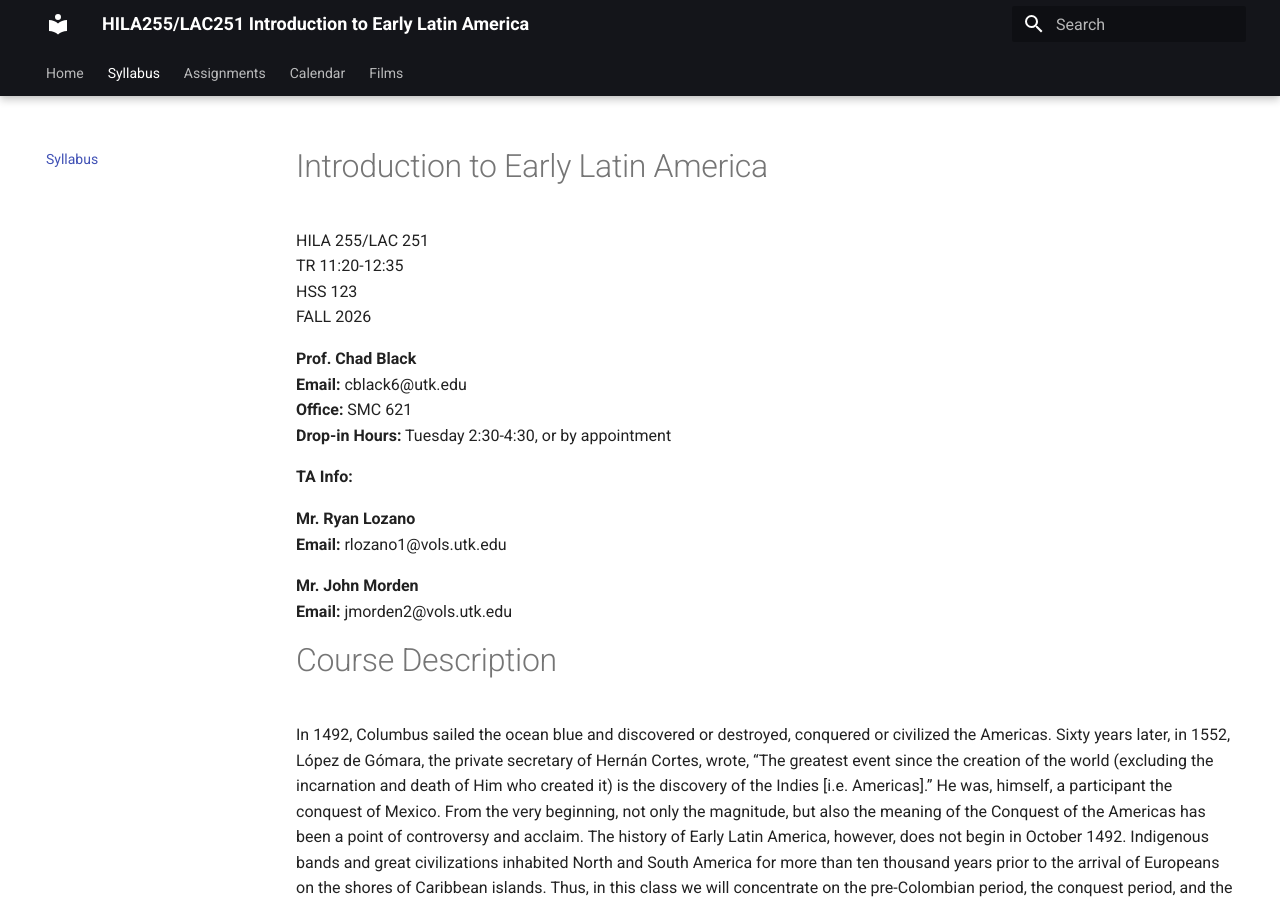
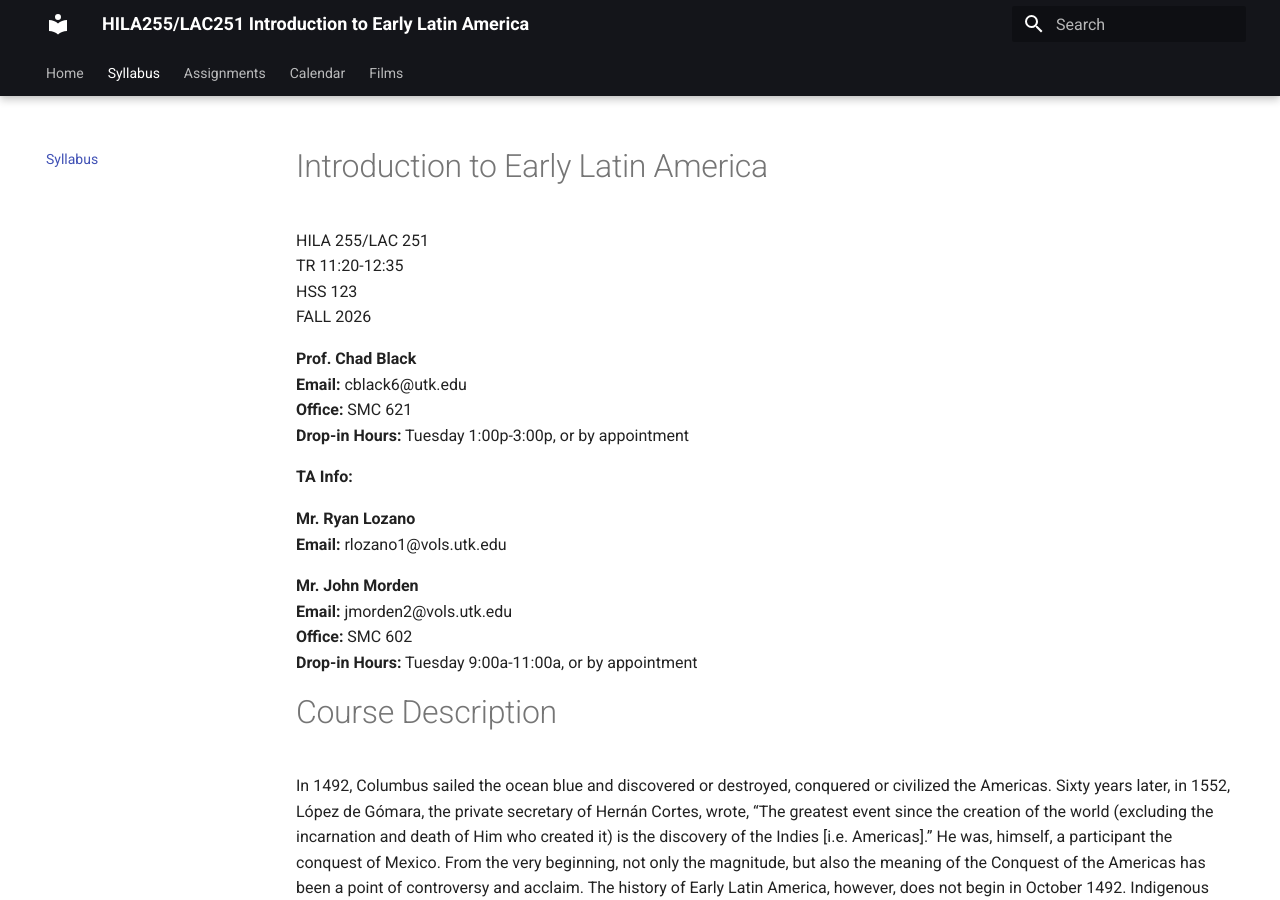
Before and after one commit to chadblack/2026ELA, an MkDocs documentation site: the page built from docs/syllabus.md, in a window 1280 px wide and 900 px high. Built offline with MkDocs 1.6.1 and Material for MkDocs 9.7.7, drawn with Linux system fonts in a browser that asks for light colours.

Commit message:
Update syllabus.md

```diff
--- a/docs/syllabus.md
+++ b/docs/syllabus.md
@@ -10,7 +10,7 @@ FALL 2026
 **Prof. Chad Black**
 **Email:** cblack6@utk.edu
 **Office:** SMC 621
-**Drop-in Hours:** Tuesday 2:30-4:30, or by appointment
+**Drop-in Hours:** Tuesday 1:00p-3:00p, or by appointment
 
 **TA Info:**
 
@@ -20,6 +20,8 @@ FALL 2026
 
 **Mr. John Morden**
 **Email:**  jmorden2@vols.utk.edu
+**Office:** SMC 602
+**Drop-in Hours:** Tuesday 9:00a-11:00a, or by appointment
 
 
 # Course Description
```
